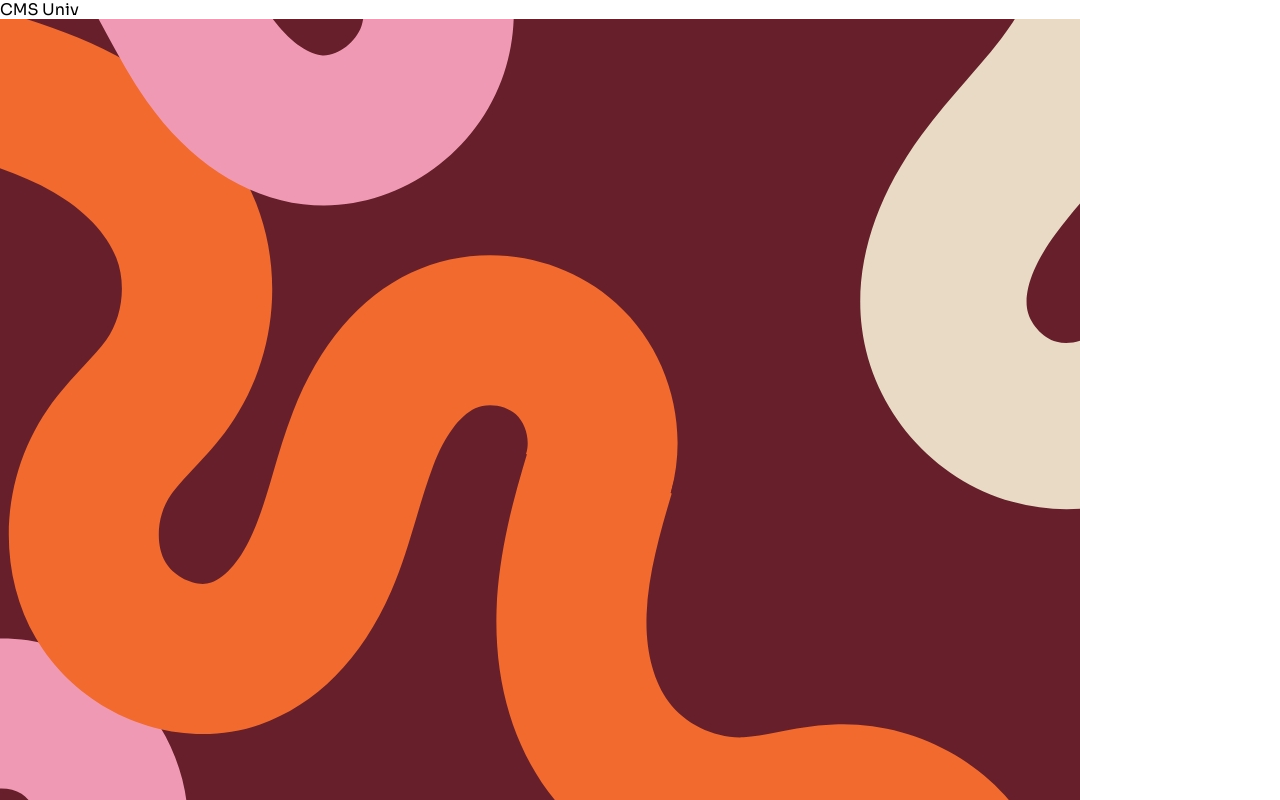
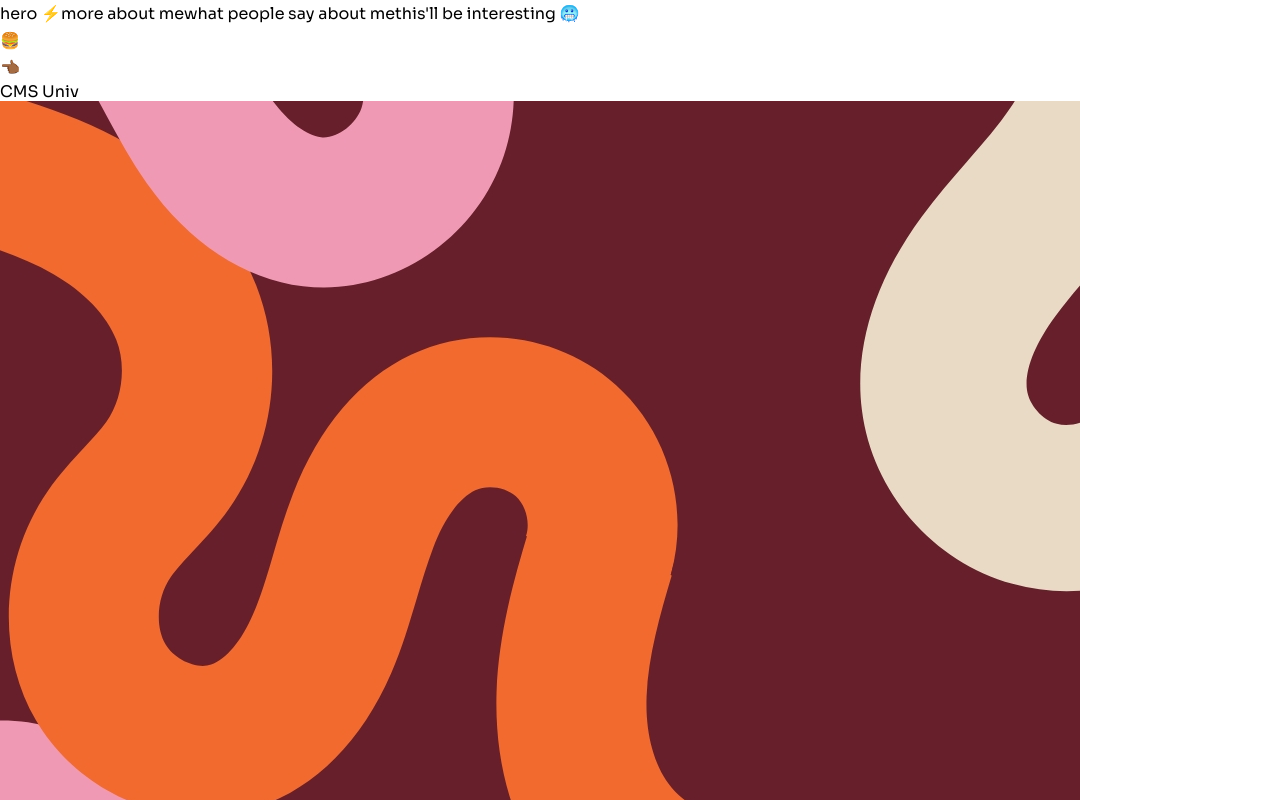
Before and after one commit to ssenthilnathan3/ssenthilnathan3.github.io, a React (Vite) app: page /#/finally in a window 1280 px wide. Shown: the top 800 px of the page. Built offline with nearby package versions, Linux system fonts and the light colour scheme.

Commit message:
changes for routing ;) 7

```diff
--- a/src/App.jsx
+++ b/src/App.jsx
@@ -9,28 +9,13 @@
 import Testimonials from "./components/Testimonials/testimonials";
 import P5Canvas from './components/Game/P5Canvas';
 
-const BackButton = () => {
 
-  const handleBack = () => {
-    window.location.href = '/' // Navigate to the previous page
-  };
-
-  return (
-    <button
-      onClick={handleBack}
-      className="fixed top-4 left-4 text-2xl text-white bg-white py-2 px-4 rounded-lg hover:bg-gray-800 focus:outline-none"
-    >
-      👈🏾
-    </button>
-  );
-};
 
 const App = () => {
   return (
     <HashRouter>
       <div className="absolute inset-0 -z-10 h-full w-full bg-white bg-[radial-gradient(#e5e7eb_1px,transparent_1px)] [background-size:16px_16px]">
-      {window.location.pathname === 'https://ssenthilnathan.github.io/' ? <Navbar /> : null}
-      {window.location.pathname == 'https://ssenthilnathan.github.io/#/finally' ? <BackButton/> : null}
+      {window.location.pathname === '/' ? <Navbar /> : null}
         <Routes>
           <Route path="/" element={
             <>
--- a/src/components/Works/works.jsx
+++ b/src/components/Works/works.jsx
@@ -82,10 +82,27 @@
   );
 }
 
+const BackButton = () => {
+
+  const handleBack = () => {
+    window.location.href = '/' // Navigate to the previous page
+  };
+
+  return (
+    <button
+      onClick={handleBack}
+      className="fixed top-4 left-4 text-2xl text-white bg-white py-2 px-4 rounded-lg hover:bg-gray-800 focus:outline-none"
+    >
+      👈🏾
+    </button>
+  );
+};
+
 
 export default function Works() {
   return (
     <div>
+      <BackButton/>
       <BentoGrid />
       <Header />
       <Footer />
```
